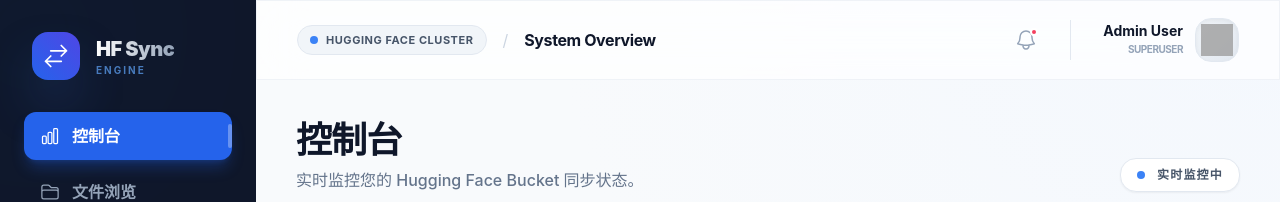
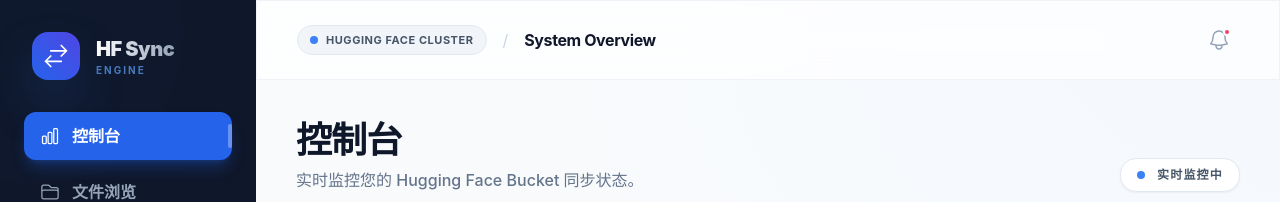
Before and after one commit to sucooer/hf-bucket-sync, a Vue app in the folder web/: page / in a window 1280 px wide. Shown: the top 202 px of the page. Built offline with nearby package versions, Linux system fonts and the light colour scheme; no server answers; grey boxes are pictures that could not be loaded.

Commit message:
chore: remove admin user section from header

```diff
--- a/web/src/App.vue
+++ b/web/src/App.vue
@@ -103,18 +103,6 @@
             <BellIcon class="w-6 h-6" />
             <span class="absolute top-2 right-2 w-2 h-2 bg-rose-500 rounded-full border-2 border-white group-hover:scale-125 transition-transform"></span>
           </router-link>
-
-          <div class="h-8 md:h-10 w-[1px] bg-slate-200 hidden sm:block"></div>
-
-          <div class="hidden sm:flex items-center gap-3 pl-2 group cursor-pointer">
-            <div class="text-right">
-              <p class="text-sm font-bold text-slate-900 group-hover:text-blue-600 transition-colors leading-none">Admin User</p>
-              <p class="text-[10px] font-bold text-slate-400 uppercase tracking-tighter mt-1">Superuser</p>
-            </div>
-            <div class="w-11 h-11 rounded-2xl bg-gradient-to-br from-slate-100 to-slate-200 border border-slate-200 flex items-center justify-center shadow-inner group-hover:shadow-lg group-hover:-translate-y-0.5 transition-all duration-300 overflow-hidden">
-              <img src="https://api.dicebear.com/7.x/shapes/svg?seed=HF" alt="Avatar" class="w-8 h-8 opacity-80" />
-            </div>
-          </div>
         </div>
       </header>
 
```
